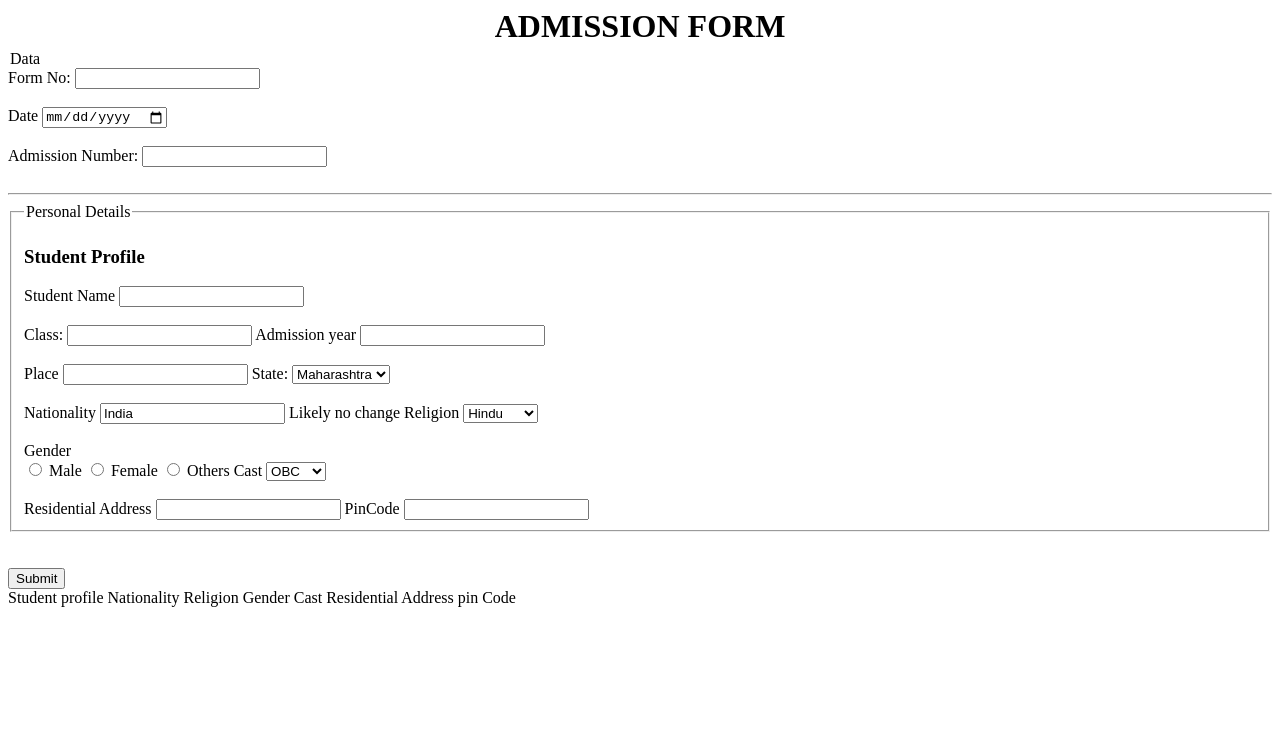
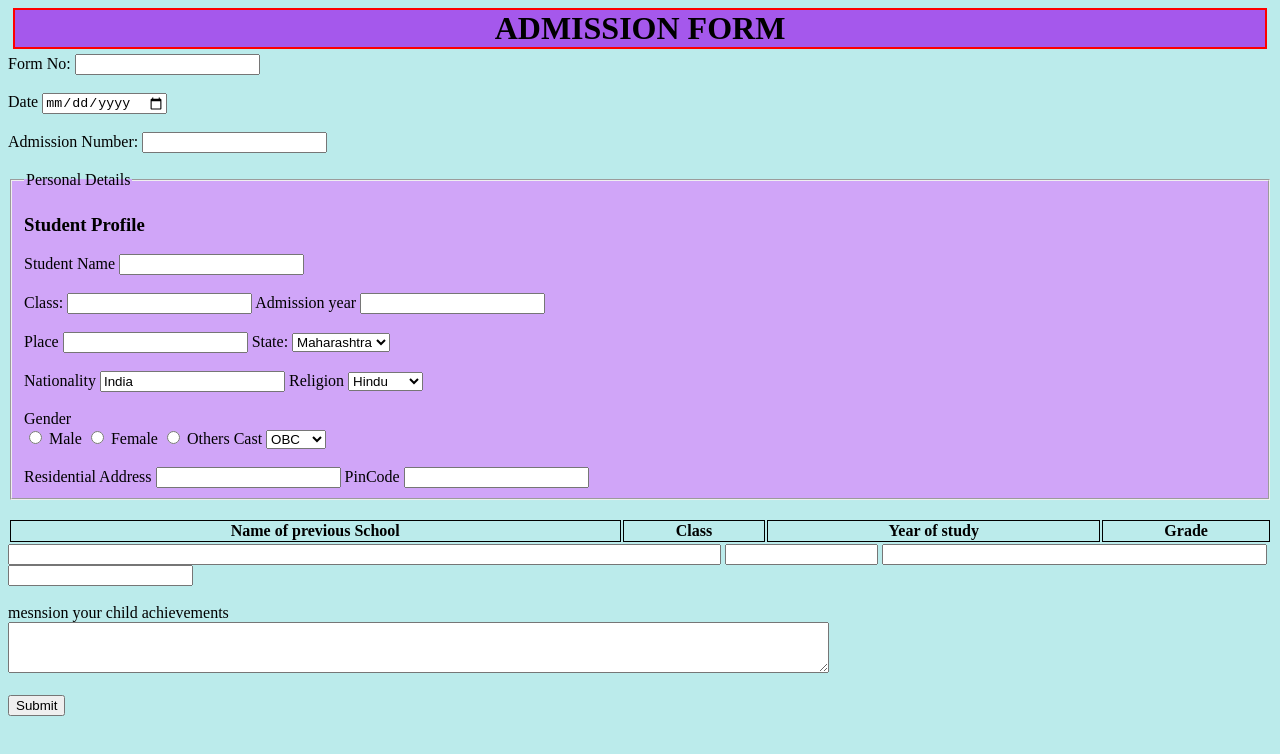
Before and after one commit to rushikeshk1411/HTML-NIT, a plain HTML site: page Mini_Project/Admission_Form/index.html in a window 1280 px wide. Drawn offline with Linux system fonts and the light colour scheme.

Commit message:
Add section - Academic Details
Added some CSS and Academic details to Admission form

```diff
--- a/Mini_Project/Admission_Form/index.html
+++ b/Mini_Project/Admission_Form/index.html
@@ -4,12 +4,30 @@
     <meta charset="UTF-8" />
     <meta name="viewport" content="width=device-width, initial-scale=1.0" />
     <title>Admission Form</title>
+    <style>
+      th, td{
+        border-color: black;
+        border-width: 1px;
+        border-style: solid;
+      }
+      h1{
+        border: 2px solid red;
+        background-color: rgb(165, 88, 236);
+
+      }
+      body{
+        background-color: rgb(187, 235, 235);
+      }
+      fieldset{
+        background-color: rgb(208, 165, 248);
+      }
+    </style>
   </head>
   <body>
     <form action="action.cs">
+      <div>
       <h1 style="text-align: center; margin: 5px">ADMISSION FORM</h1>
       <section>
-        <legend>Data</legend>
         <header>
           <label for="Formno">Form No:</label>
           <input type="number" name="Formno" id="Formno" /><br /><br />
@@ -17,11 +35,13 @@
           <input type="date" name="TDate" id="TDate" /><br /><br />
           <label for="adnumber">Admission Number:</label>
           <input type="number" name="adnumber" id="adnumber" /><br /><br />
-          <hr />
         </header>
       </section>
       <section>
+      </div>
+      <div id="PersonalDetails">
         <fieldset>
+
             <legend>Personal Details</legend>
         <label><h3>Student Profile</h3></label>
         <label for="SName">Student Name</label>
@@ -57,7 +77,6 @@
           value="India"
           readonly
         />
-        Likely no change
         <label for="Religion">Religion</label>
         <select name="" id="">
           <option value="Hindu">Hindu</option>
@@ -90,11 +109,37 @@
         <input type="number" pattern="[0-9]{6}" name="pincode" id="Pincode">
 
     </fieldset>
-        <br><br>
+  </div>
+  <br>
+  <section id="AcademicDetails">
+    <div id="PrevSchool">
+      <Table style="width: 100%;">
+        <tr>
+        <th><label for="prevClass">Name of previous School</label></th>
+        <th><label for="Class">Class</label></th>
+        <th><label for="">Year of study</label></th>
+        <th><label for="">Grade</label></th>
+      </tr>
+      </Table>
+      <span >
+        <input type="text" name="prevClass" id="prevClass" size="86px">
+        <input type="text" name="Class" size="16.5px" id="Class">
+        <input type="text" name="YOS" id="YOS" size="45px">
+        <input type="text">
+      </span>
+    </div>
+  </section>
+  <br>
+  <section>
+    <div id="Appraisal">
+      <label for="achievements">mesnsion your child achievements</label><br>
+      <textarea name="achievements" id="achievements" cols="100" rows="3"></textarea>
+    </div>
+  </section>
+        <br>
         <input type="submit" value="Submit">
       </section>
     </form>
+
   </body>
 </html>
-Student profile Nationality Religion Gender Cast
-Residential Address pin Code
```
